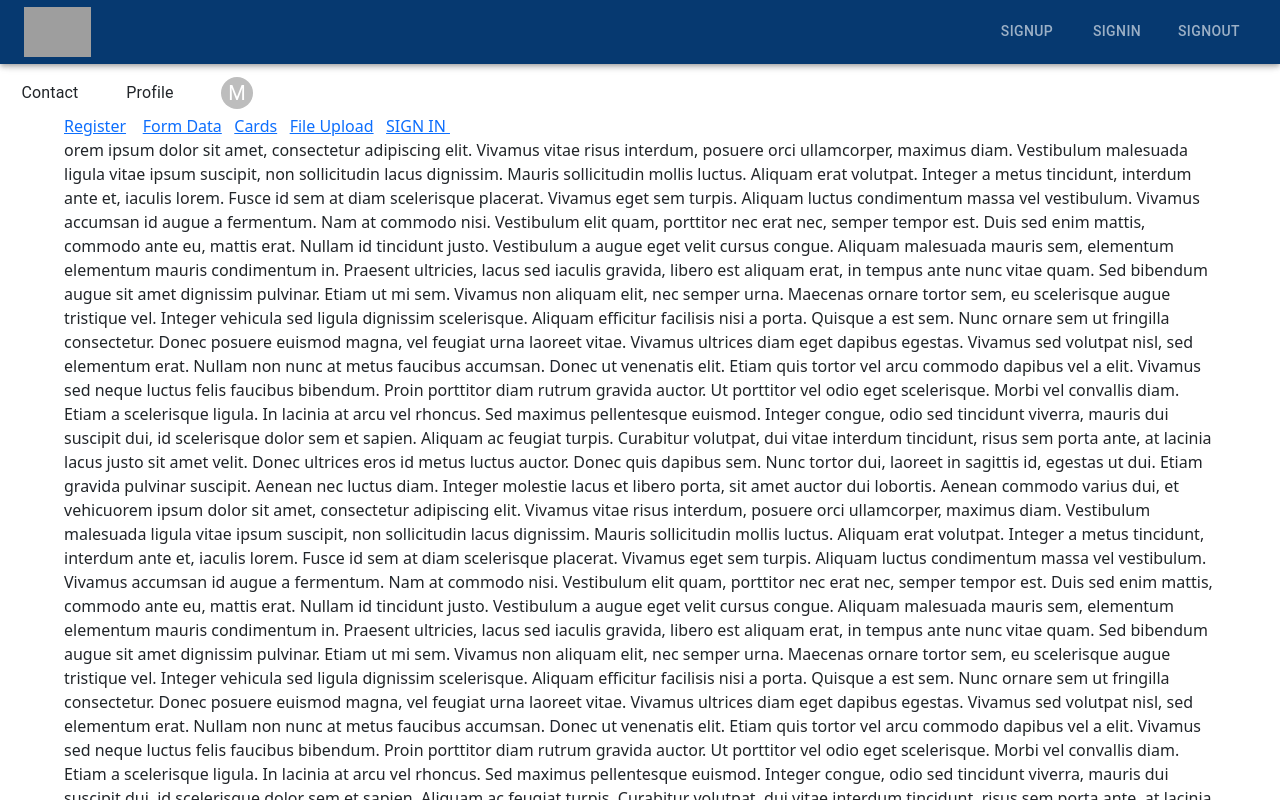
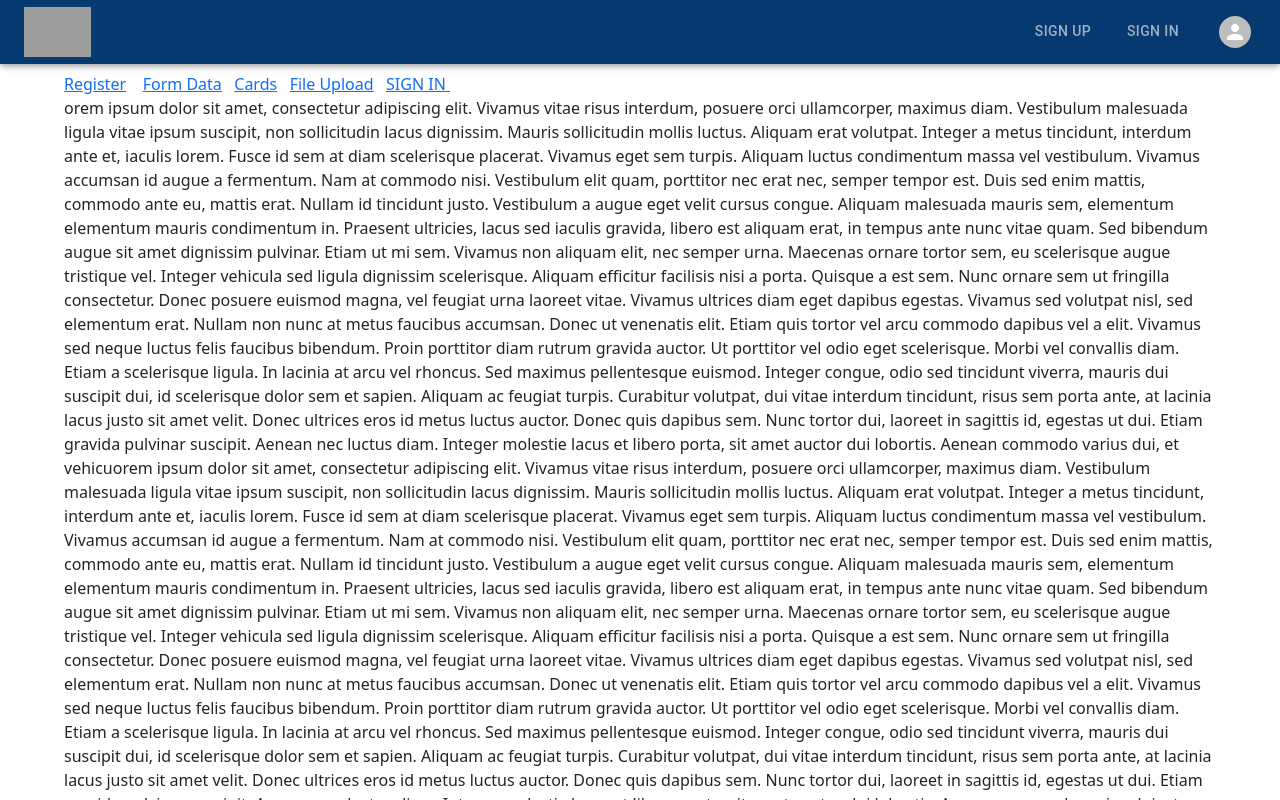
Before and after one commit to NarasimhaNaidu/web_react, a React (Create React App) app: page / in a window 1280 px wide. Shown: the top 800 px of the page. Built offline with nearby package versions, Linux system fonts and the light colour scheme; grey boxes are pictures that could not be loaded.

Commit message:
udated menu, nav bar

```diff
--- a/src/App.js
+++ b/src/App.js
@@ -72,7 +72,6 @@ function App() {
 
         <UserContext.Provider value={{ userprofile, setUserProfile }}>
           <SnackbarContext.Provider value={{ snack, setSnack }}>
-            <AccountMenu/>
             <Router>
               {/* Nav bar start */}
               <Header />
--- a/src/components/Body.jsx
+++ b/src/components/Body.jsx
@@ -29,7 +29,7 @@ export function BodyData() {
         <Link to="/cards">Cards</Link>&nbsp;&nbsp;&nbsp;
         <Link to="/upload">File Upload</Link>&nbsp;&nbsp;&nbsp;
         <Link to="/signin">SIGN IN </Link>&nbsp;&nbsp;&nbsp;
-        {userprofile && <Link to="/signout">logout </Link>}
+        {userprofile && <Link to="/signout">logout page </Link>}
         <LoremIpsumP />
         <CustomizedSnackbars />
         <br />
--- a/src/components/Card.jsx
+++ b/src/components/Card.jsx
@@ -1,4 +1,6 @@
-import React from "react";
+import { UserContext } from "./usercontext";
+
+import React,{useContext} from "react";
 import Box from "@mui/material/Box";
 import Card from "@mui/material/Card";
 import CardContent from "@mui/material/CardContent";
@@ -9,7 +11,10 @@ const bull = (
     •
   </Box>
 );
+
 export const CardN = (props) => {
+  const { setUserProfile } = useContext(UserContext);
+
   return props.data.map((item, index) => {
     return (
       <Card
--- a/src/components/CardProfiles.jsx
+++ b/src/components/CardProfiles.jsx
@@ -4,11 +4,11 @@ import { LoremIpsumP } from "./Lorem";
 import { UserContext } from "./usercontext";
 
 export const CardProfile = () => {
-  const { userprofile, setUserProfile } = useContext(UserContext);
+  const { userprofile} = useContext(UserContext);
 
   return (
     <div>
-      {userprofile ? (
+      {(userprofile) ? (
         <div>
           <p>
             By clicking any of the botton cards will take you to <b>Arawinz</b>{" "}
--- a/src/components/Header.jsx
+++ b/src/components/Header.jsx
@@ -1,3 +1,5 @@
+import {AccountMenu} from "./menu";
+
 import {
   AppBar,
   Tabs,
@@ -7,16 +9,16 @@ import {
   useMediaQuery,
   useTheme,
 } from "@mui/material";
-import React, { useState } from "react";
+import React, { useContext, useState } from "react";
 import { styled } from "@mui/material/styles";
 import Paper from "@mui/material/Paper";
 import { Link } from "react-router-dom";
 import DrawerComp from "./DrawerComp";
+import { UserContext} from "./usercontext";
 
-// Array to display list of
-const PAGES = ["SignUp", "SignIn", "SignOut"];
 
 // styling for the hamburger with colors and paper
+
 // partial clarity on this function
 
 const Item = styled(Paper)(({ theme }) => ({
@@ -28,6 +30,10 @@ const Item = styled(Paper)(({ theme }) => ({
 }));
 
 export const Header = () => {
+  const { userprofile, setUserProfile } = useContext(UserContext);
+
+
+
   // "value" for navbar button selection
   const [value, setValue] = useState();
 
@@ -90,14 +96,13 @@ export const Header = () => {
                 indicatorColor="secondary"
                 onChange={(e, value) => setValue(value)}
               >
-                {PAGES.map((page, index) => (
-                  // to display nav links from array
-                  <Tab key={index} label={page} />
-                ))}
-                {/* <Tab label="Sign Up" value="0" />
-                  <Tab label="Sign In" value="1" />
-                  <Tab label="Sign Out" value="2" /> */}
+                <Tab label="Sign Up" value="0" />
+
+                {!userprofile && <Tab label="Sign In" value="1" />}
+                {userprofile && <Tab label="Sign Out" value="2" />}
               </Tabs>
+              <AccountMenu/>
+
             </>
           )}
         </Toolbar>
--- a/src/components/UploadImage.jsx
+++ b/src/components/UploadImage.jsx
@@ -9,15 +9,14 @@ export const UploadPP = () => {
   const [dpic, setDpic] = useState("");
 
   const UploadFile = (e) => {
+
     alert("uploaded");
     const formdata = new FormData();
     formdata.append("image", state);
     formdata.append("file_name", "nayudu");
     formdata.append("dpic", dpic.raw);
 
-    axios
-      .post("/test", formdata) //
-      .then(function(response) {});
+    axios.post("/test", formdata).then(function(response) {});
   };
 
   return (
@@ -31,7 +30,8 @@ export const UploadPP = () => {
         Select File&nbsp;&nbsp;&nbsp;
         <Button variant="contained" component="label">
           Choose File
-          <input hidden
+          <input
+            hidden
             type="file"
             id="contained-button-file1"
             onChange={(e) => {
--- a/src/components/menu.jsx
+++ b/src/components/menu.jsx
@@ -1,4 +1,6 @@
-import * as React from "react";
+import { UserContext } from "./usercontext";
+
+import React, { useContext } from "react";
 import Box from "@mui/material/Box";
 import Avatar from "@mui/material/Avatar";
 import Menu from "@mui/material/Menu";
@@ -13,6 +15,8 @@ import Settings from "@mui/icons-material/Settings";
 import Logout from "@mui/icons-material/Logout";
 
 export function AccountMenu() {
+  const { userprofile, setUserProfile } = useContext(UserContext);
+
   const [anchorEl, setAnchorEl] = React.useState(null);
   const open = Boolean(anchorEl);
   const handleClick = (event) => {
@@ -24,8 +28,6 @@ export function AccountMenu() {
   return (
     <React.Fragment>
       <Box sx={{ display: "flex", alignItems: "center", textAlign: "center" }}>
-        <Typography sx={{ minWidth: 100 }}>Contact</Typography>
-        <Typography sx={{ minWidth: 100 }}>Profile</Typography>
         <Tooltip title="Account settings">
           <IconButton
             onClick={handleClick}
@@ -35,7 +37,9 @@ export function AccountMenu() {
             aria-haspopup="true"
             aria-expanded={open ? "true" : undefined}
           >
-            <Avatar sx={{ width: 32, height: 32 }}>M</Avatar>
+            <Avatar sx={{ width: 32, height: 32 }}>
+              {userprofile && "NN"}
+            </Avatar>
           </IconButton>
         </Tooltip>
       </Box>
--- a/src/components/sample.jsx
+++ b/src/components/sample.jsx
@@ -3,7 +3,6 @@ import React, { useState, useEffect } from "react";
 import Avatar from "@mui/material/Avatar";
 import Button from "@mui/material/Button";
 import TextField from "@mui/material/TextField";
-import Link from "@mui/material/Link";
 import Grid from "@mui/material/Grid";
 import Box from "@mui/material/Box";
 
```
